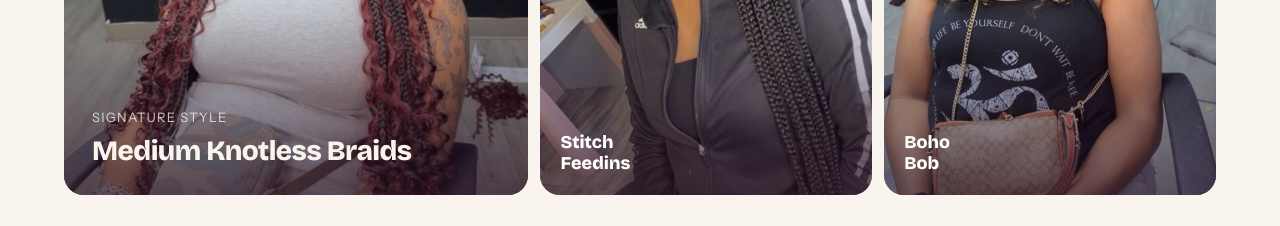
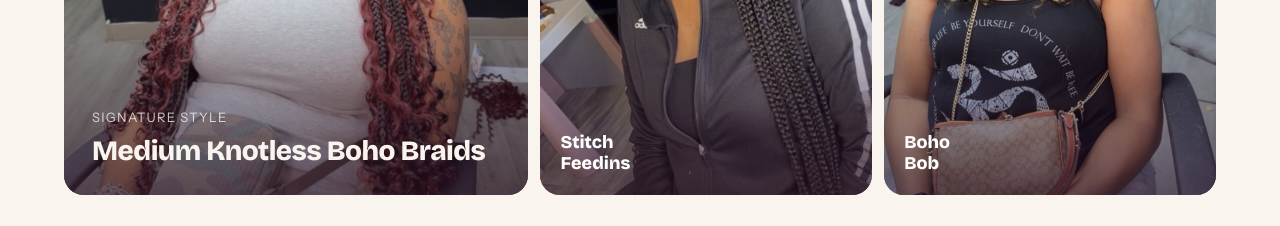
Before and after one commit to RISHAOFFICIAL/branded-by-chi-demo, a plain HTML site: page index.html in a window 1280 px wide. Shown: the part 1180-1406 px from the top of the page. Drawn offline with nearby package versions, Linux system fonts and the light colour scheme.

Commit message:
Update hero to Medium Knotless Boho Braids (photo shows boho curly ends)

```diff
--- a/index.html
+++ b/index.html
@@ -1359,10 +1359,10 @@
 
   <div class="hero-visual">
     <div class="hv-main">
-      <img class="hv-img" src="images/appointmentType-thumb-24899495.jpeg" alt="Medium Knotless Braids by Chi">
+      <img class="hv-img" src="images/appointmentType-thumb-24899495.jpeg" alt="Medium Knotless Boho Braids by Chi">
       <div class="hv-main-content">
         <p>Signature Style</p>
-        <h3>Medium Knotless Braids</h3>
+        <h3>Medium Knotless Boho Braids</h3>
       </div>
     </div>
     <div class="hv-side hv-side-1">
@@ -1575,7 +1575,7 @@
 
   <div class="portfolio-grid">
     <div class="portfolio-item">
-      <img class="portfolio-img" src="images/appointmentType-thumb-24899495.jpeg" alt="Medium Knotless Braids by Chi" loading="lazy">
+      <img class="portfolio-img" src="images/appointmentType-thumb-24899495.jpeg" alt="Medium Knotless Boho Braids by Chi" loading="lazy">
       <div class="portfolio-label"><strong>Medium Knotless</strong><span>Waist length · $180</span></div>
     </div>
     <div class="portfolio-item">
```
